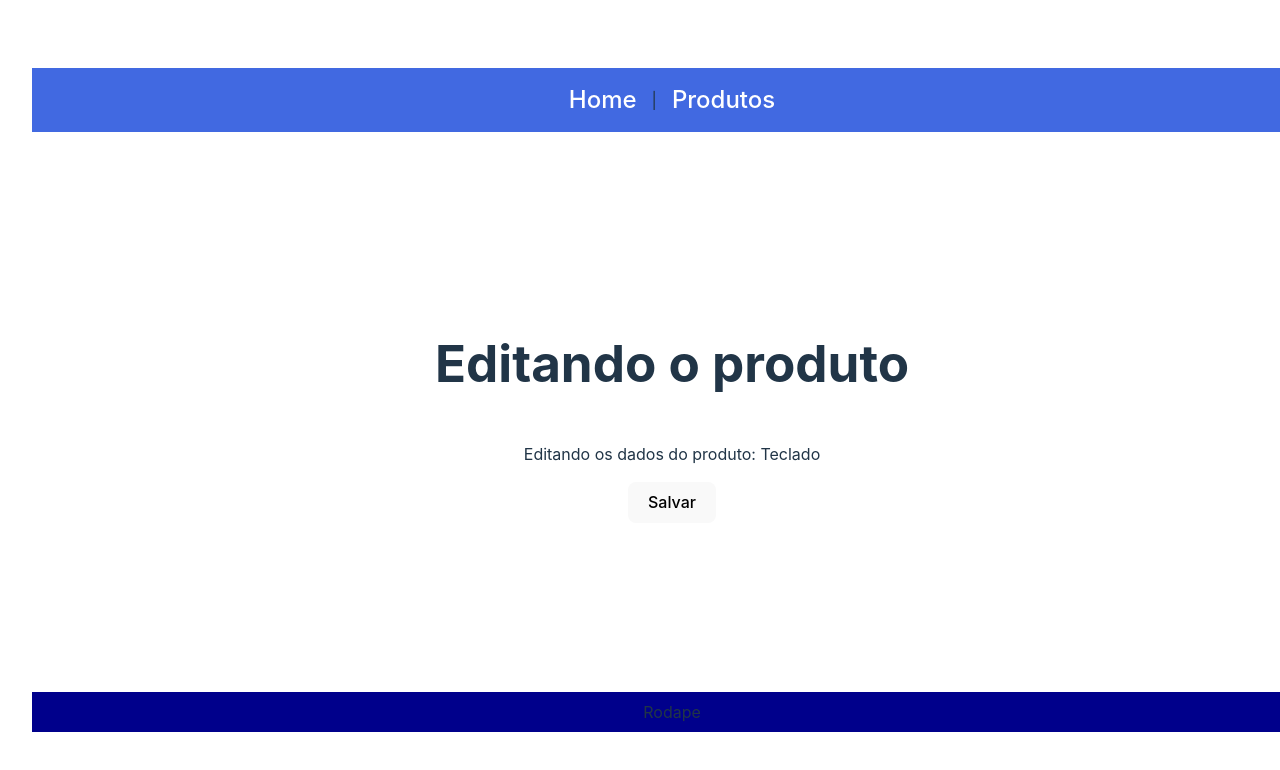
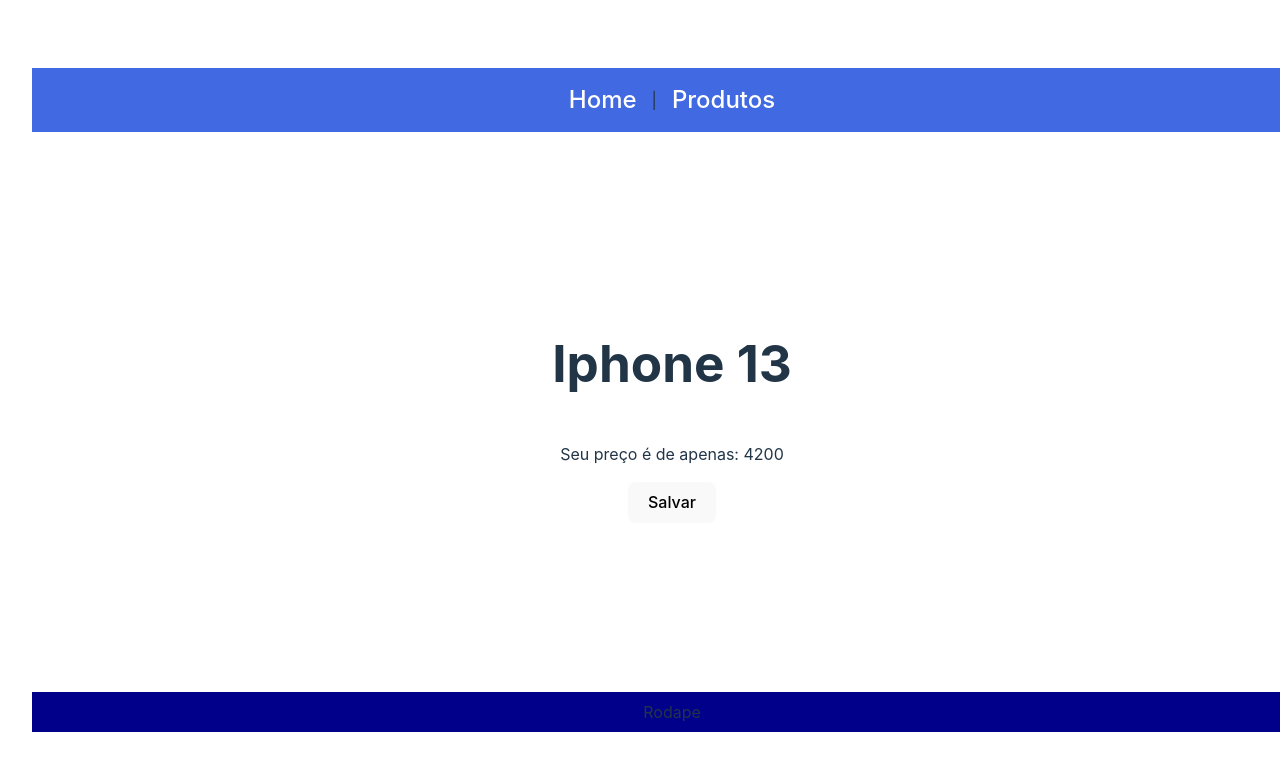
Before and after one commit to LuisMZampar/aula-rotas, a React (Vite) app: page /produtos/editar/1 in a window 1280 px wide. Shown: the top 770 px of the page. Built offline with nearby package versions, Linux system fonts and the light colour scheme.

Commit message:
Inserindo detalhes do produto

```diff
--- a/src/components/ListaProdutos.jsx
+++ b/src/components/ListaProdutos.jsx
@@ -1,8 +1,9 @@
 export const ListaProdutos = [
     {
         id: 1,
-        nome: 'Teclado',
-        preco: 150
+        nome: 'Iphone 13',
+        preco: 4200,
+        image: '/src/assets/transferir (1).JPG'
     },
     {
         id: 2,
--- a/src/routes/EditarProdutos/Error/index.jsx
+++ b/src/routes/EditarProdutos/Error/index.jsx
@@ -19,8 +19,8 @@
 
     return(
         <main>
-            <h1>Editando o produto</h1>
-            <p>Editando os dados do produto: {produto.nome} </p>
+            <h1>{produto.nome}</h1>
+            <p>Seu preço é de apenas: {produto.preco} </p>
             <button onClick={salvar}>Salvar</button>
         </main>
     )
--- a/src/routes/Home/index.jsx
+++ b/src/routes/Home/index.jsx
@@ -1,7 +1,8 @@
 export default function Home() {
     return (
         <main>
-            <h1>Home</h1>
+            <h1>Bem Vindo!</h1>
+            <h2>Favor, acessar a aba Produtos</h2>
         </main>
     )
 }
--- a/src/routes/Produtos/index.jsx
+++ b/src/routes/Produtos/index.jsx
@@ -8,7 +8,7 @@
             {ListaProdutos.map(prod => (
                 <div key={prod.id}>
                     <Link to={`/produtos/editar/${prod.id}`}>
-                        Editar o produto: {prod.nome}
+                        Ver detalhes: {prod.nome}
                     </Link>
                 </div>
             ))}
```
Also changed, not shown: src/assets/transferir (1).JPG (added).
